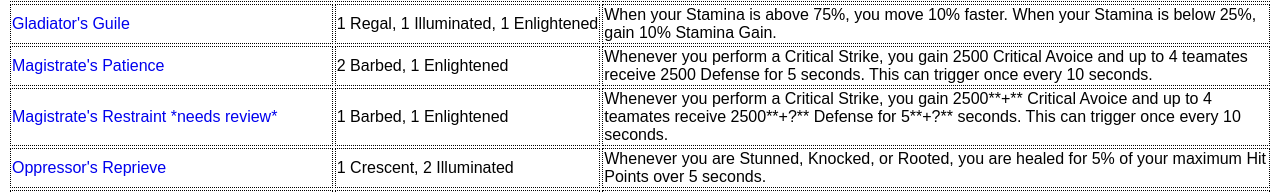
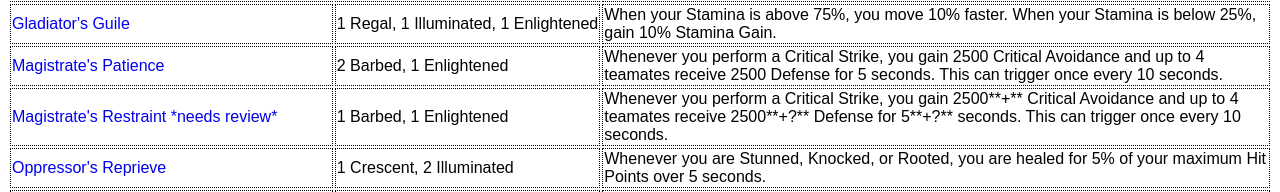
Before and after one commit to flowerbot/neverwinter-insignia, a plain HTML site: page index.html in a window 1280 px wide. Shown: the part 685-877 px from the top of the page. Drawn offline with Linux system fonts and the light colour scheme.

Commit message:
fix typo

```diff
--- a/index.html
+++ b/index.html
@@ -73,8 +73,8 @@ var bonuses = [
     {itemName: "Knight's Defense", slots: "CR", description: "Whenever you receive Combat Advantage damage from an attack, you are healed for 1.5% of your Maximum Hit Points over 5 seconds."},
     {itemName: "Knight's Rebuke *needs review*", slots: "CCR", description: "Whenever you receive Combat Advantage damage from an attack, you are healed for **1.5%++** of your Maximum Hit Points over 5 seconds."},
     {itemName: "Gladiator's Guile", slots: "RIE", description: "When your Stamina is above 75%, you move 10% faster. When your Stamina is below 25%, gain 10% Stamina Gain."},
-    {itemName: "Magistrate's Patience", slots: "BBE", description: "Whenever you perform a Critical Strike, you gain 2500 Critical Avoice and up to 4 teamates receive 2500 Defense for 5 seconds.  This can trigger once every 10 seconds."},
-    {itemName: "Magistrate's Restraint *needs review*", slots: "BE", description: "Whenever you perform a Critical Strike, you gain 2500**+** Critical Avoice and up to 4 teamates receive 2500**+?** Defense for 5**+?** seconds.  This can trigger once every 10 seconds."},
+    {itemName: "Magistrate's Patience", slots: "BBE", description: "Whenever you perform a Critical Strike, you gain 2500 Critical Avoidance and up to 4 teamates receive 2500 Defense for 5 seconds.  This can trigger once every 10 seconds."},
+    {itemName: "Magistrate's Restraint *needs review*", slots: "BE", description: "Whenever you perform a Critical Strike, you gain 2500**+** Critical Avoidance and up to 4 teamates receive 2500**+?** Defense for 5**+?** seconds.  This can trigger once every 10 seconds."},
     {itemName: "Oppressor's Reprieve", slots: "CII", description: "Whenever you are Stunned, Knocked, or Rooted, you are healed for 5% of your maximum Hit Points over 5 seconds."},
     {itemName: "Oppressor's Respite", slots: "CI", description: "Whenever you are Stunned, Knocked, or Rooted, you are healed for 1.5% of your maximum Hit Points over 5 seconds."},
     {itemName: "Protector's Camaraderie", slots: "RRB", description: "Whenever your summoned Companion attacks, you gain 200 Armor Penetration and Defense for 10 seconds. This effect can stack up to 5 times."},
```
